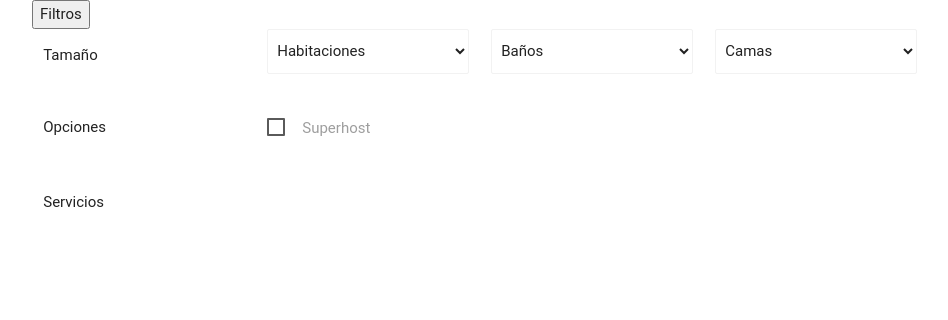
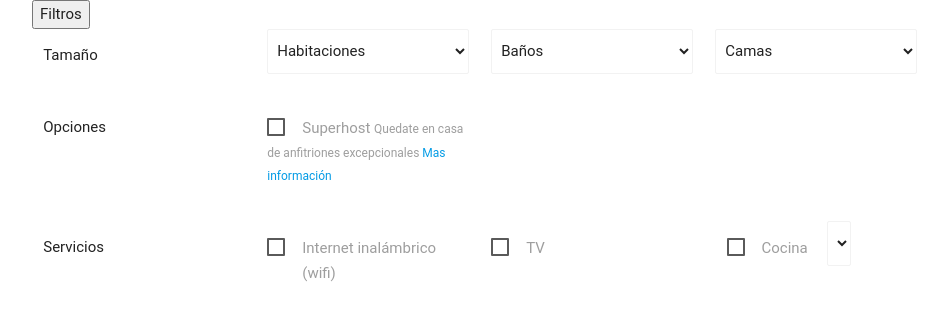
Before and after one commit to ValenMiranda/Airbnb, a website: page index-dos.html in a window 1280 px wide. Shown: the whole page, without its empty margins (160-1108 px from the left). Drawn offline with Linux system fonts and the light colour scheme; a web font is replaced by a local one.

Commit message:
servicios ok

```diff
--- a/assets/sass/_style.scss
+++ b/assets/sass/_style.scss
@@ -0,0 +1,3 @@
+#flecha{
+	width:30%;
+}
--- a/index-dos.html
+++ b/index-dos.html
@@ -57,21 +57,17 @@
 				</div>
 
 				<div class="col l3">
-				    <p>
-     				 <input type="checkbox" id="super" />
+	    		<p>
+      				<input type="checkbox" id="test5" />
      				 <label for="test5">Superhost</label>
-    				</p>
+     				 <label for="test5">Quedate en casa de anfitriones excepcionales <a href="">Mas información</a></label>
+    			</p>
 				</div>
 
-				<div class="col l3">
-				</div>
-
-				<div class="col l3">
-				</div>
 			</div>
 		</div>
 	</div>
-		<div class="container">
+	<div class="container">
 		<div class="row">
 			<div class="col l12">
 				<div class="col l3">
@@ -79,16 +75,42 @@
 				</div>
 
 				<div class="col l3">
+	    		<p>
+      				<input type="checkbox" id="test5" />
+     				 <label for="test5">Internet inalámbrico (wifi)</label>
+    			</p>
 				</div>
 
 				<div class="col l3">
+	    		<p>
+      				<input type="checkbox" id="test5" />
+     				 <label for="test5">TV</label>
+    			</p>
 				</div>
 
 				<div class="col l3">
+				<div class="col l6">
+	    		<p>
+      				<input type="checkbox" id="test5" />
+     				 <label for="test5">Cocina</label>
+    			</p>
+				</div>
+
+				<div class="col l6 text-right">
+   					<select class="browser-default" id="flecha">
+    				<option value="" disabled selected></option>
+    				<option value="1">1</option>
+   					<option value="2">2</option>
+    				<option value="3">3</option>
+  					</select>
+				</div>
+
+
 				</div>
 			</div>
 		</div>
 	</div>
+
 
 </section>
 <!--FIN Seccion filtro dos-->
```
Also changed, not shown: dist/css/style.min.css.
